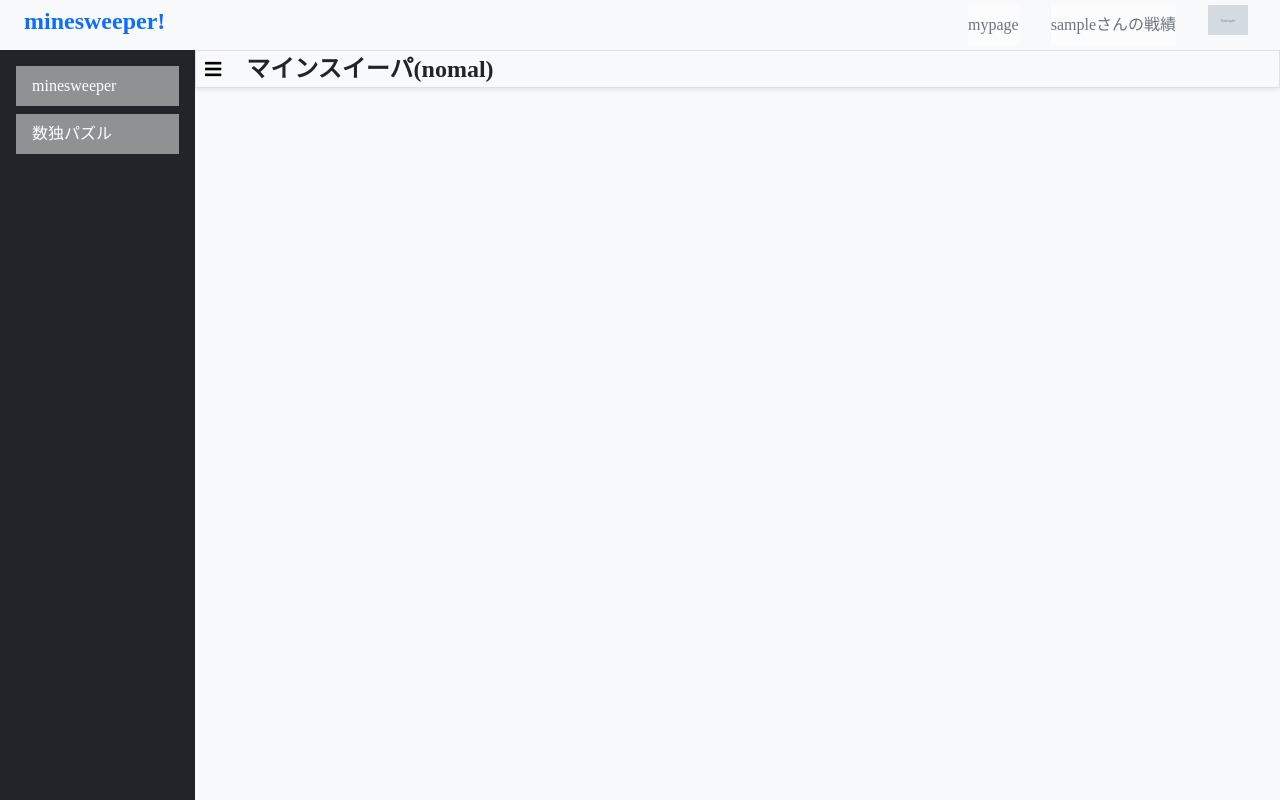
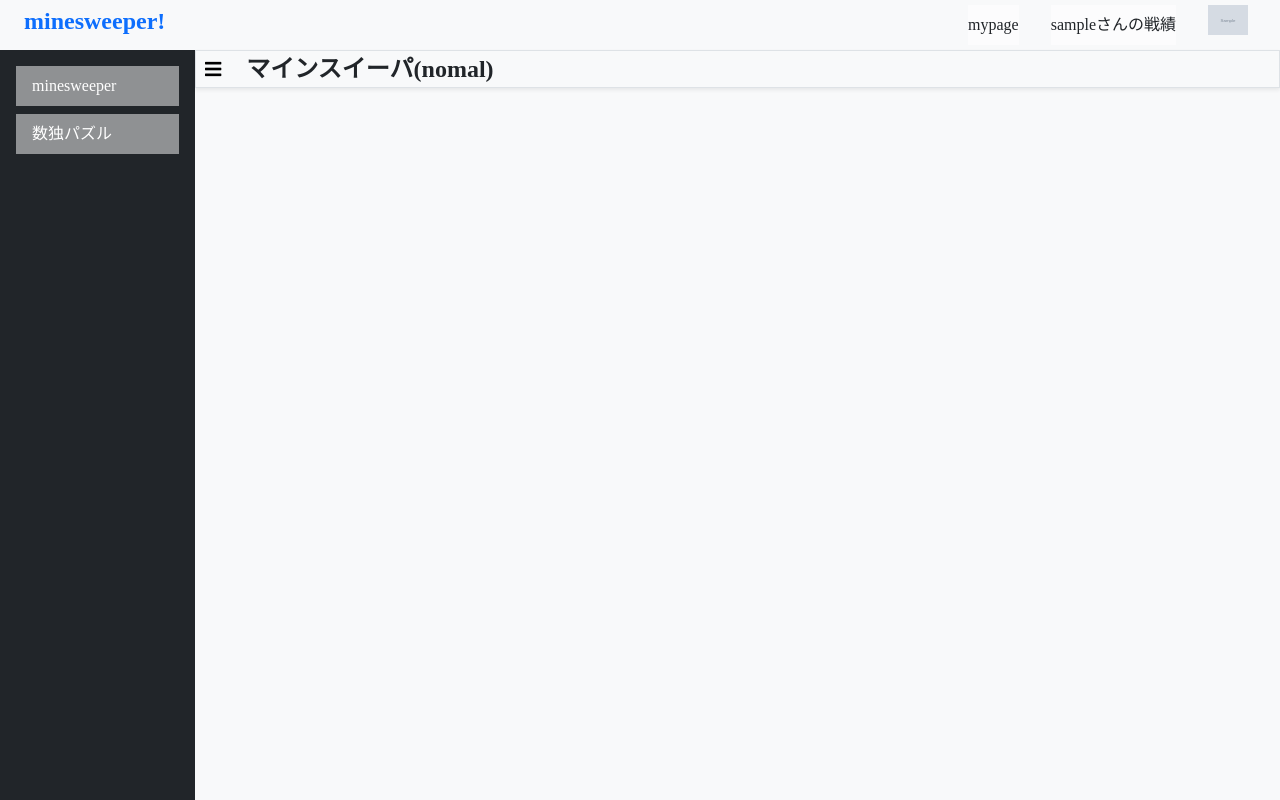
Before and after one commit to kawaguchi880/minesweeper, a Flask app: template templates/minesweeper_nomal.html in a window 1280 px wide. Run offline with Flask 2, Linux system fonts and the light colour scheme; the template is opened without the code that fills it: most values are stand-ins (such as "Sample title", 1, 10 or a date in 2020); grey boxes marked "Sample" are stand-in pictures; some libraries are stand-ins or nearby versions.

Commit message:
ちょっとスタイルの変更

```diff
--- a/static/css/mypage.css
+++ b/static/css/mypage.css
@@ -35,10 +35,6 @@ p{
   color: rgb(82, 82, 82);
 }
 
-ul{
-  padding: 0%;
-}
-
 .register{
   color: rgb(141, 29, 29);
 }
--- a/templates/minesweeper_nomal.html
+++ b/templates/minesweeper_nomal.html
@@ -14,14 +14,14 @@
     <!— ヘッダーの内容 -->
       <h1 class="mx-2 fs-4 text-primary fw-bold"><b>minesweeper!</b></h1>
       <ul class="navbar-nav d-flex flex-row">
-        <li class="nav-item mx-3 text-muted active"><a href="{{url_for('mypage')}}"
-            class="nav-link text-secondary">mypage</a></li>
+        <li class="nav-item mx-3 text-muted active headHover"><a href="{{url_for('mypage')}}"
+            class="nav-link text-dark">mypage</a></li>
         {% if user_info == None %}
         {% else %}
-        <li class="nav-item mx-3 text-muted active">
-          <a href="{{url_for('statistics')}}" class="nav-link text-secondary">{{user_info.user_name}}さんの戦績</a>
+        <li class="nav-item mx-3 text-muted active headHover">
+          <a href="{{url_for('statistics')}}" class="nav-link text-dark">{{user_info.user_name}}さんの戦績</a>
         </li>
-        <li class="nav-item mx-3 text-muted active">
+        <li class="nav-item mx-3 text-muted active ">
           <img src="{{url_for('static',filename=user_info.user_icon)}}" style="width:40px" alt="ユーザのアイコン">
         </li>
         {% endif %}
--- a/templates/mypage.html
+++ b/templates/mypage.html
@@ -15,7 +15,7 @@
     <!— ヘッダーの内容 -->
       <h1 class="mx-2 fs-4 text-primary fw-bold"><b>minesweeper!</b></h1>
       <ul class="navbar-nav d-flex flex-row">
-        <li class="nav-item mx-3 text-muted active"><a href="{{url_for('mypage')}}"
+        <li class="nav-item mx-3 text-muted active headHover"><a href="{{url_for('mypage')}}"
             class="nav-link text-secondary">mypage</a></li>
       </ul>
   </header>
--- a/templates/statistics.html
+++ b/templates/statistics.html
@@ -14,11 +14,11 @@
     <!— ヘッダーの内容 -->
       <h1 class="mx-2 fs-4 text-primary fw-bold"><b>minesweeper!</b></h1>
       <ul class="navbar-nav d-flex flex-row">
-        <li class="nav-item mx-3 text-muted active"><a href="{{url_for('mypage')}}"
+        <li class="nav-item mx-3 text-muted active headHover"><a href="{{url_for('mypage')}}"
             class="nav-link text-secondary">mypage</a></li>
         {% if user_info == None %}
         {% else %}
-        <li class="nav-item mx-3 text-muted active">
+        <li class="nav-item mx-3 text-muted active headHover">
           <a href="{{url_for('statistics')}}" class="nav-link text-secondary">{{user_info.user_name}}さんの戦績</a>
         </li>
         <li class="nav-item mx-3 text-muted active">
```
Also changed, not shown: templates/minesweeper_hard.html (+4 -4 lines).
